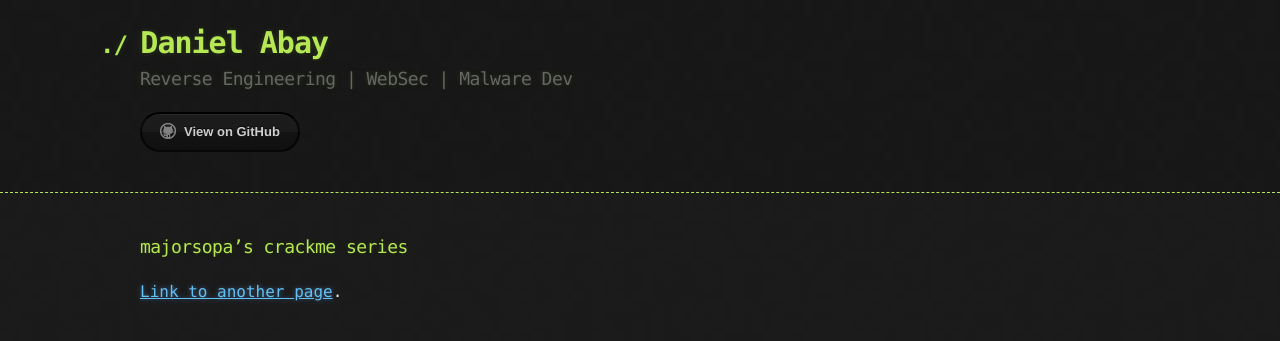
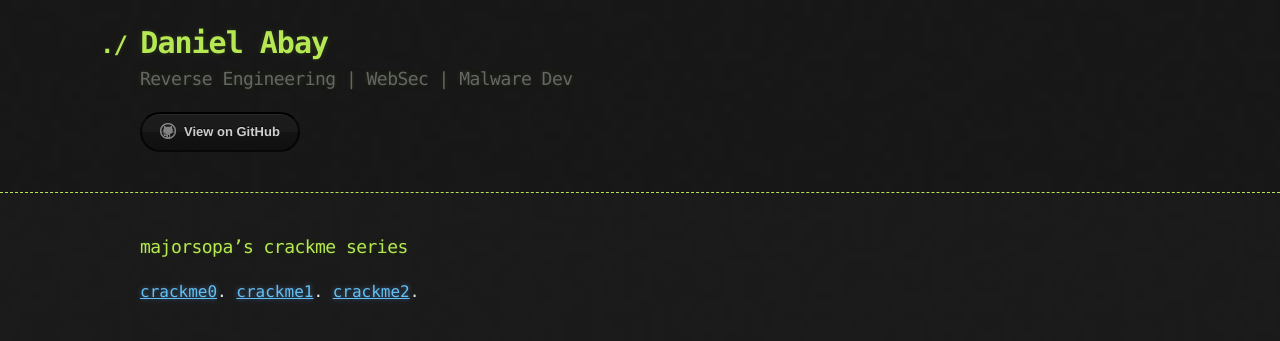
Before and after one commit to Ab4y98/ab4y98.github.io, a Jekyll site: the page built from index.md, in a window 1280 px wide. Shown: the top 341 px of the page. Built offline with Jekyll 4.4.1, drawn with Linux system fonts in a browser that asks for light colours; our own code applies the rules of GitHub Pages for plain Markdown files.

Commit message:
Update index.md

```diff
--- a/index.md
+++ b/index.md
@@ -4,4 +4,6 @@ layout: default
 
 ### majorsopa's crackme series
 
-[Link to another page](./writeups/majorsopa/crackme0.html).
+[crackme0](./writeups/majorsopa/crackme0.html).
+[crackme1](./writeups/majorsopa/crackme1.html).
+[crackme2](./writeups/majorsopa/crackme2.html).
```
